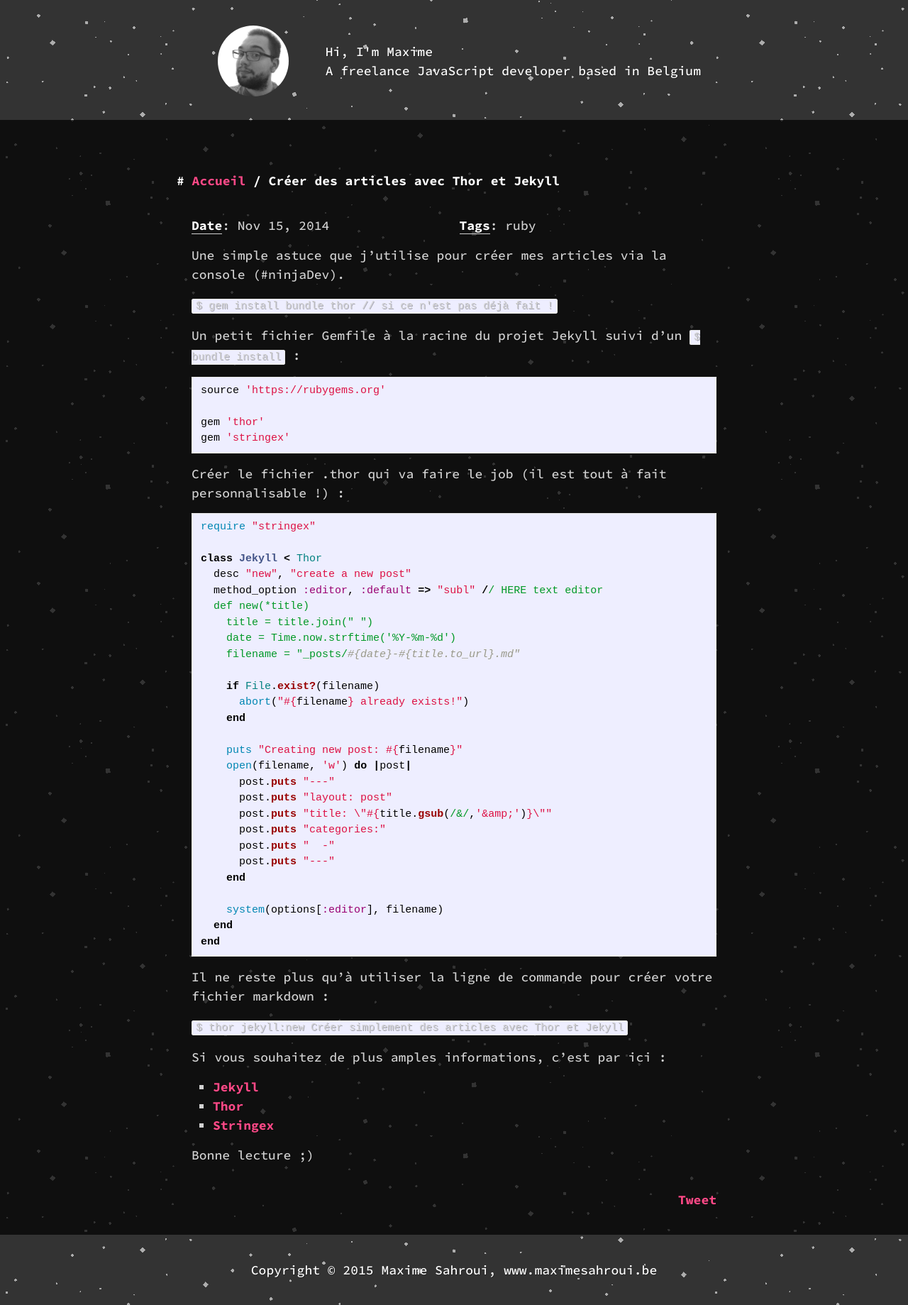
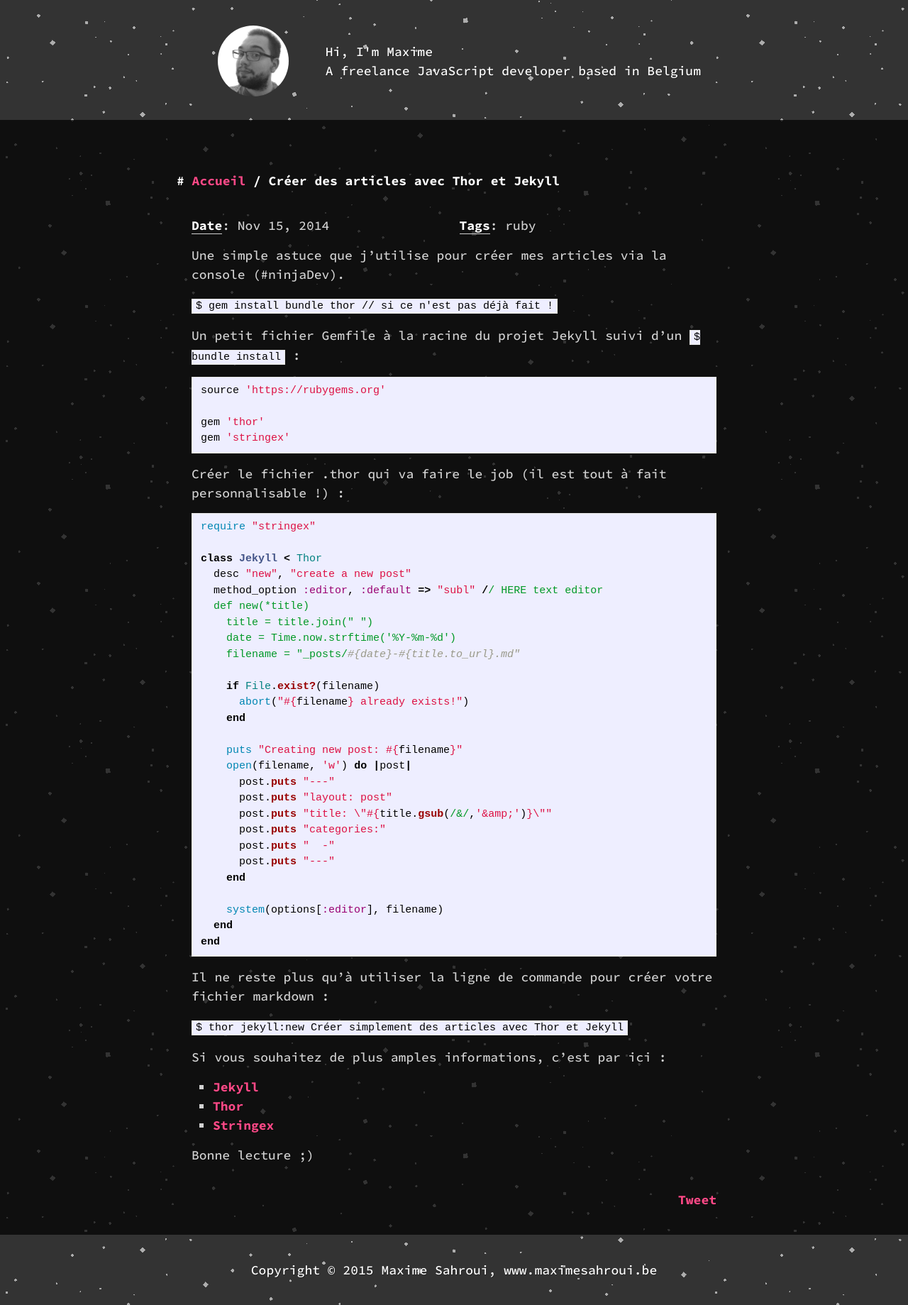
Before and after one commit to maximeshr/maximeshr.github.io, a Jekyll site: the page built from _posts/2014-11-15-creer-simplement-des-articles-avec-thor-et-jekyll.md, in a window 1280 px wide. Shown: the whole page at 71% size. Built offline with Jekyll 4.4.1, drawn with Linux system fonts in a browser that asks for light colours; comment, search, counter and statistics services are not loaded.

Commit message:
fixing code/pre + building for deployment

```diff
--- a/_sass/_base.scss
+++ b/_sass/_base.scss
@@ -139,8 +139,9 @@ pre,
 code {
     font-size: 15px;
     border: 1px solid $grey-color-light;
-    border-radius: 3px;
     background-color: #eef;
+    color: #000;
+    text-shadow: none;
 }
 
 code {
```
Also changed, not shown: 2 other files.
